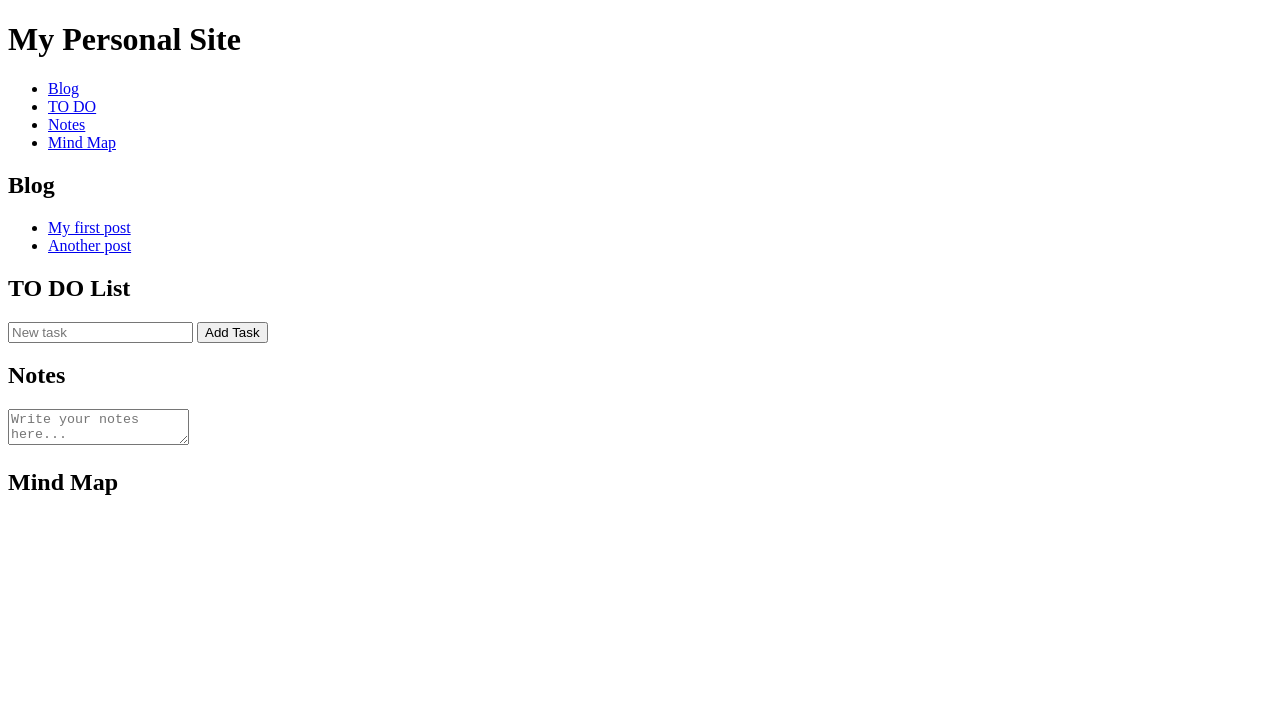
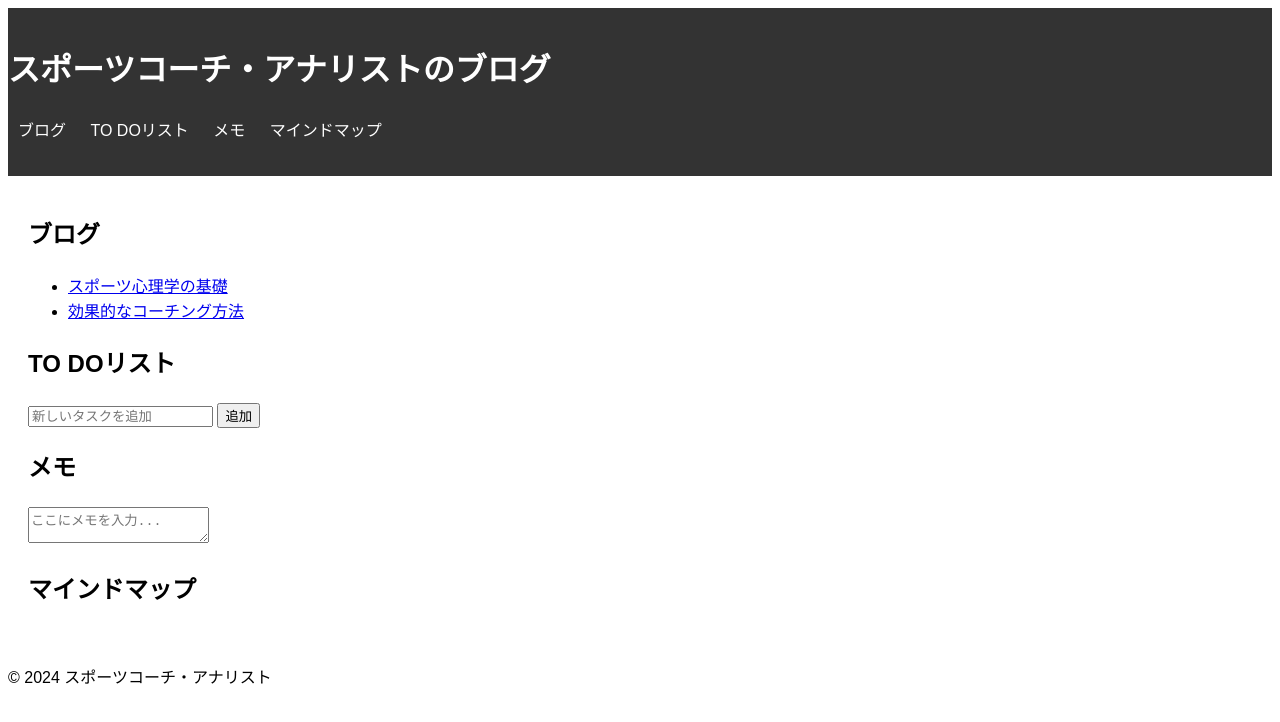
Before and after one commit to yuma-3214/yuma3214, a plain HTML site: page index.html in a window 1280 px wide. Drawn offline with Linux system fonts and the light colour scheme.

Commit message:
Update index.html

```diff
--- a/index.html
+++ b/index.html
@@ -3,51 +3,55 @@
 <head>
     <meta charset="UTF-8">
     <meta name="viewport" content="width=device-width, initial-scale=1.0">
-    <title>My Personal Site</title>
+    <title>スポーツコーチ・アナリスト</title>
+    <link rel="stylesheet" href="styles.css">
 </head>
 <body>
     <header>
-        <h1>My Personal Site</h1>
+        <h1>スポーツコーチ・アナリストのブログ</h1>
         <nav>
             <ul>
-                <li><a href="#blog">Blog</a></li>
-                <li><a href="#todo">TO DO</a></li>
-                <li><a href="#notes">Notes</a></li>
-                <li><a href="#mindmap">Mind Map</a></li>
+                <li><a href="#blog">ブログ</a></li>
+                <li><a href="#todo">TO DOリスト</a></li>
+                <li><a href="#notes">メモ</a></li>
+                <li><a href="#mindmap">マインドマップ</a></li>
             </ul>
         </nav>
     </header>
     <main>
         <section id="blog">
-            <h2>Blog</h2>
+            <h2>ブログ</h2>
             <ul id="blog-list">
                 <!-- NoteのURLをここに追加します -->
             </ul>
         </section>
         <section id="todo">
-            <h2>TO DO List</h2>
-            <input type="text" id="new-task" placeholder="New task">
-            <button onclick="addTask()">Add Task</button>
+            <h2>TO DOリスト</h2>
+            <input type="text" id="new-task" placeholder="新しいタスクを追加">
+            <button onclick="addTask()">追加</button>
             <ul id="todo-list">
                 <!-- タスクをここに表示します -->
             </ul>
         </section>
         <section id="notes">
-            <h2>Notes</h2>
-            <textarea id="note-area" placeholder="Write your notes here..."></textarea>
+            <h2>メモ</h2>
+            <textarea id="note-area" placeholder="ここにメモを入力..."></textarea>
         </section>
         <section id="mindmap">
-            <h2>Mind Map</h2>
+            <h2>マインドマップ</h2>
             <!-- マインドマップのJavaScriptライブラリを使用 -->
             <div id="mindmap-container"></div>
         </section>
     </main>
+    <footer>
+        <p>&copy; 2024 スポーツコーチ・アナリスト</p>
+    </footer>
     <script>
         // Blog Section
         const blogList = document.getElementById('blog-list');
         const blogs = [
-            { title: "My first post", url: "https://note.com/yourblog1" },
-            { title: "Another post", url: "https://note.com/yourblog2" }
+            { title: "スポーツ心理学の基礎", url: "https://note.com/yourblog1" },
+            { title: "効果的なコーチング方法", url: "https://note.com/yourblog2" }
         ];
 
         blogs.forEach(blog => {
@@ -72,7 +76,7 @@
             });
 
             const deleteBtn = document.createElement('button');
-            deleteBtn.textContent = 'Delete';
+            deleteBtn.textContent = '削除';
             deleteBtn.addEventListener('click', () => {
                 li.remove();
             });
```
